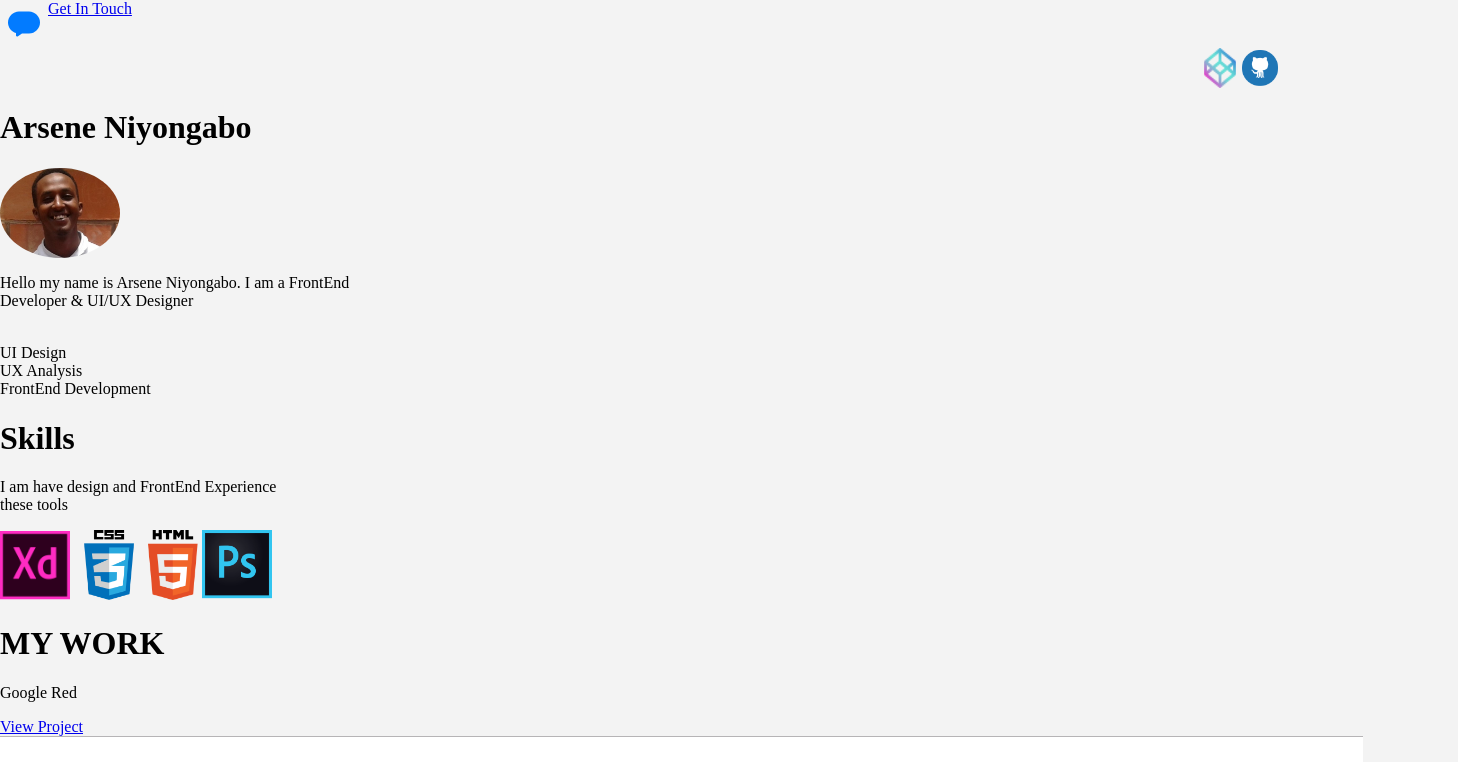
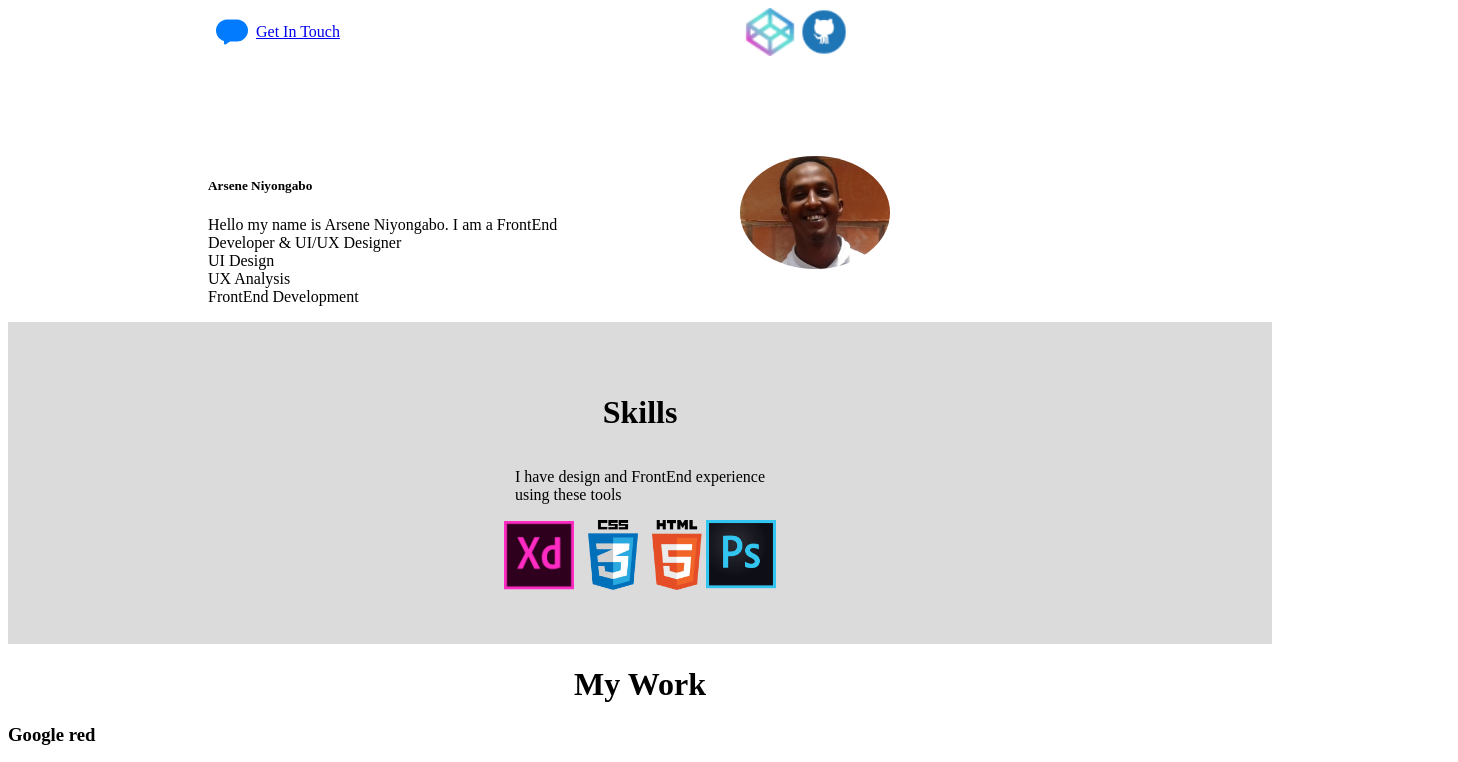
Before and after one commit to arsenekepler/portforio, a plain HTML site: page index.html in a window 1280 px wide. Shown: the top 762 px of the page, 1458 px wide, since content can reach past the window. Drawn offline with Linux system fonts and the light colour scheme; a script that the page names is missing.

Commit message:
lst changes

```diff
--- a/index.html
+++ b/index.html
@@ -3,62 +3,57 @@
 <head>
     <meta charset="utf-8" />
     <meta http-equiv="X-UA-Compatible" content="IE=edge">
-    <title>Arsene's portfolio</title>
+    <title>Portfolio</title>
     <meta name="viewport" content="width=device-width, initial-scale=1">
     <link rel="stylesheet" type="text/css" media="screen" href="style.css" />
     <script src="main.js"></script>
 </head>
 <body>
-    <div class="contacts">
+ <div class="grid">
+    <div class="navbar">
         <img src="images/contact.png">
-        <a href="#">Get In Touch</a>
+        <a style="margin-top: 15px;" href="#">Get In Touch</a>
     </div>
-<div class="penhub">
+    <div class="navbar">
         <img src="images/codepen.png">
         <img src="images/github.png">
     </div>
+    <div>
+        <h5>Arsene Niyongabo</h5>
+        <p>Hello my name is Arsene Niyongabo. I am a FrontEnd<br>Developer & UI/UX Designer<br>UI Design<br>UX Analysis<br>FrontEnd Development</p>
 
+    </div>
+    <div>
+        <img id="photo" src="images/DSC_0006.JPG">
+    </div>
+ </div>
+    <div class="tools">
+        <h1>Skills</h1>
+        <p>I have design and FrontEnd experience<br> using these tools</p>
 
-    <h1>Arsene Niyongabo</h1>
-    <img id="mypic" src="images/DSC_0006.JPG">
-
-    <p>Hello my name is Arsene Niyongabo. I am a FrontEnd<br> Developer & UI/UX Designer</br> </p>
-
-    <p>
-    <br>UI Design
-    <br>UX Analysis
-    <br>FrontEnd Development
-    </p>
-
-    <div>
-     <h1>Skills</h1>
-     <p>I am have design and FrontEnd Experience <br> these tools
-     </p>
+        <div class="pics">
             <img src="images/xd.png">
             <img src="images/css.png">
             <img src="images/html.png">
             <img src="images/ps.png">
         </div>
+    </div>
+    <div>
+        <h1 id="Portfolio">My Work</h1>
+        <h3>Google red</h3>
+        <a href="https://arsenekepler.github.io/google_red/">View Project</a>
+        <img class="works" src="images/first.PNG">
 
-    <h1>MY WORK</h1>
-    <p>Google Red</p>
-
-    <a href="https://arsenekepler.github.io/google_red/"> View Project</a>
-    <img src="images/first.PNG">
-
-    <h1>Sticky Story</h1>
-    <a href="https://arsenekepler.github.io/project2/">View Project</a>
-    <img src="images/main.PNG">
-
+    <div class="span-col-2">
+        <h1 class="secondwork">Sticky Story</h1>
+        <a class="secondwork" href="https://arsenekepler.github.io/project2/">View Project</a>
+        <img class="works" src="images/main.PNG">
+    </div>
+</body>
+<div class="span-col-2">
         <footer>
-        <h2>Arsene Niyongabo
-            <br> 2018 All Rights Reserved
-        </h2>
-
+            <h3>John Kalisa</h3>
+            <p>2018 All Rights Reserved</p>
         </footer>
-
-
-
-</body>
-
+</div>
 </html>
--- a/style.css
+++ b/style.css
@@ -1,18 +1,48 @@
-body{background-color: #F3F3F3;
-    margin: 0%;
+.grid {
+    display: grid;
+    grid-template-columns: repeat(2, 1fr);
+    grid-gap: 200spx;
+    margin-left: 200px;
+    /* background: rgb(230, 231, 231) */
 }
-.contacts{
-    display: flex;
-    flex-direction: row;
-    justify-content: flex-start;
+.span-col-2{grid-column: span 2 / auto;}
+#photo{
+    width: 150px;
+    height: auto;
+    border-radius: 50%;
 }
-.penhub{
-    display: flex;
-    justify-content: flex-end;
+.navbar{
+    display:flex;
     flex-direction: row;
 }
-#mypic{
-    border-radius: 50%;
-    width: 120px;
+.tools{
+    background-color: rgb(219, 219, 219);
+    display: flex;
+    flex-direction: column;
+    align-items: center;
+    padding: 50px;
+}
+footer{
+    display: flex;
+    flex-direction: column;
+    align-items: center;
+}
+#portfolio{
+    display: flex;
+    justify-content: center;
+}
+.navbar{
+    margin-bottom: 100px;
+}
+.secondwork{
+display: flex;
+justify-content: flex-end;
+margin-right: 60px;
+}
+.works{
+    width: 1200px;
     height: auto;
+    margin-right: 200px;
+    padding-left: 50px;
+    padding-right: 0%;
 }
```
Lines whose indentation alone changed are shown as unchanged.
